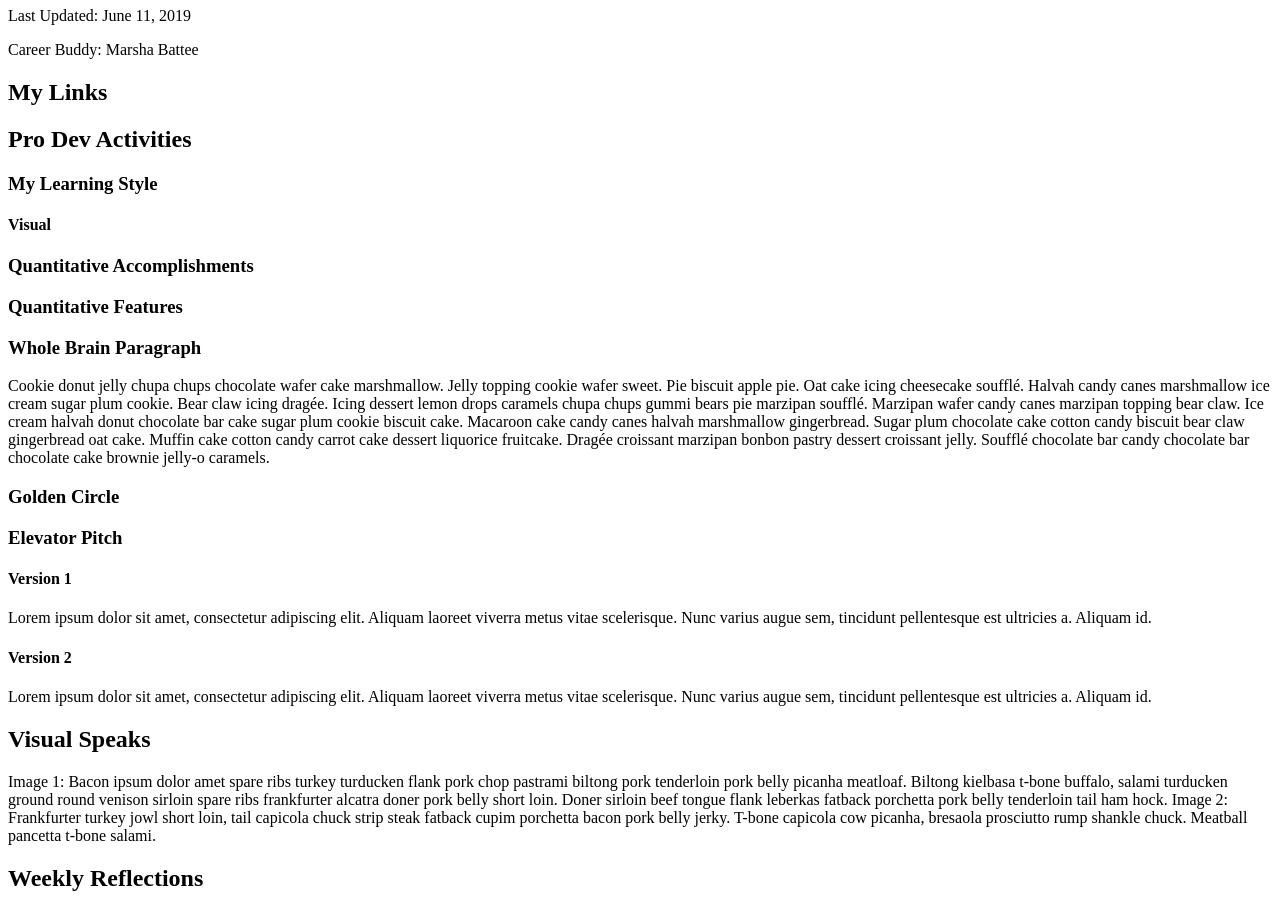
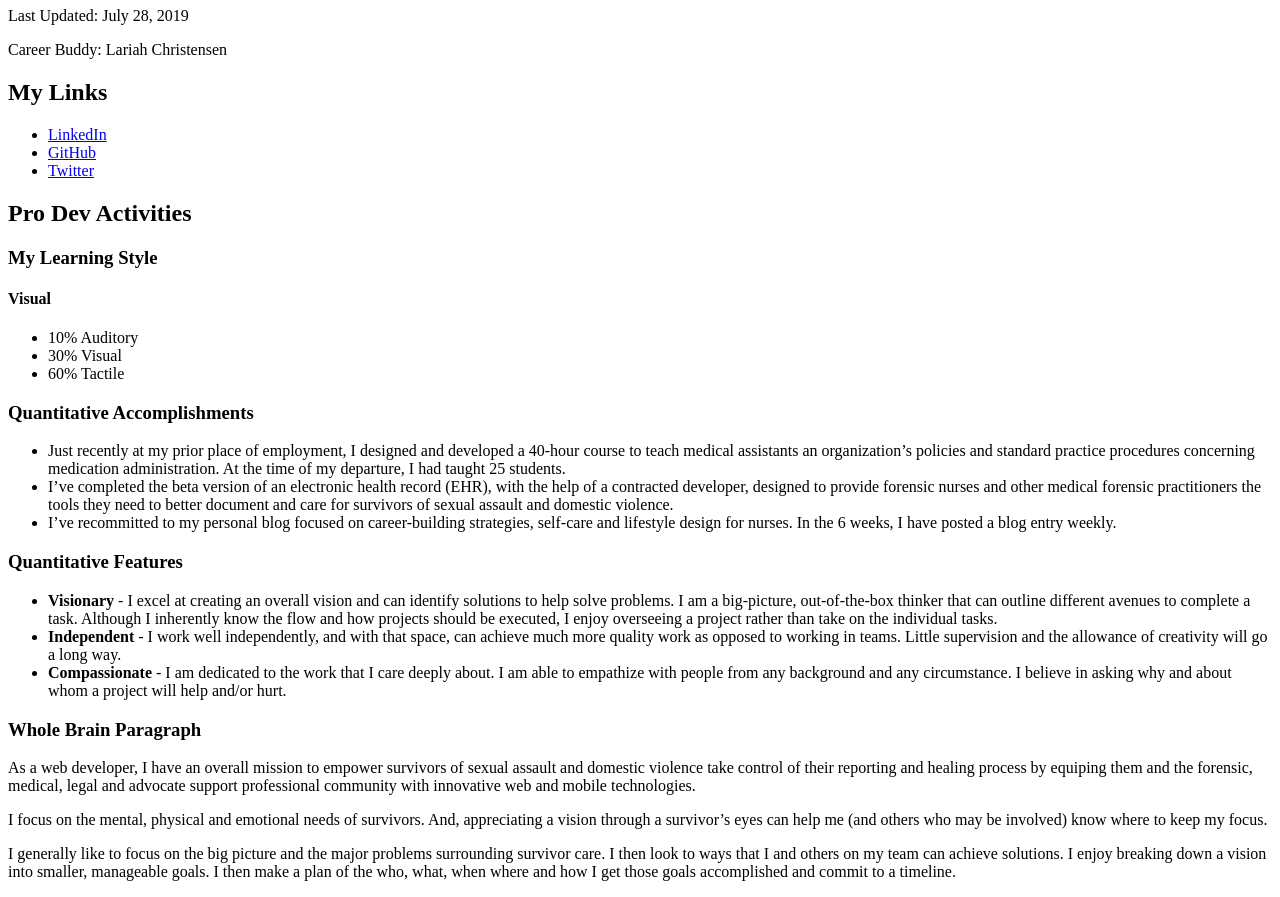
Before and after one commit to MarshaBat/marshabat.github.io, a plain HTML site: page prodev/career-portfolio-ex.html in a window 1280 px wide. Shown: the part 73-970 px from the top of the page. Drawn offline with Linux system fonts and the light colour scheme.

Commit message:
revised prodev content from initial setup

```diff
--- a/prodev/career-portfolio-ex.html
+++ b/prodev/career-portfolio-ex.html
@@ -1,55 +1,85 @@
 <!DOCTYPE html>
-<html>
+<html lang="en">
+
+<head>
+	<meta charset="utf-8">
+	<title>Marsha's Pro Dev Site</title>
+</head>
+
 <body>
 
-  <h1>Marsha Battee's Professional Development</h1>
+	<div>
+	<h1>Marsha Battee's Professional Development Site</h1>
+      <p>Last Updated: July 28, 2019</p>
+      <p>Career Buddy: Lariah Christensen</p>
+   </div>
 
-      <p>Last Updated: June 11, 2019</p>
+   <div>
+   <h2>My Links</h2>
+		<ul>
+			<li><a href="http://linkedin.com/in/marshabattee">LinkedIn</a></li>
+			<li><a href="http://github.com/marshabat">GitHub</a></li>
+			<li><a href="http://twitter.com/marshabattee">Twitter</a></li>
+		</ul>
+	</div>
 
-      <p>Career Buddy: Marsha Battee</p>
+	<div>
+  	<h2>Pro Dev Activities</h2>
+    	    <h3>My Learning Style</h3>
+  					<h4>Visual</h4>
+  						<ul>
+  							<li>10% Auditory</li>
+  							<li>30% Visual</li>
+  							<li>60% Tactile</li>
+  						</ul>
+  </div>
 
-   <h2>My Links</h2>
-
-    <h2>Pro Dev Activities</h2>
-
-        <h3>My Learning Style</h3>
-
-          <h4>Visual</h4>
-
+  <div>
   <h3>Quantitative Accomplishments</h3>
+		<ul>
+			<li>Just recently at my prior place of employment, I designed and developed a 40-hour course to teach medical assistants an organization’s policies and standard practice procedures concerning medication administration. At the time of my departure, I had taught 25 students.</li>
+			<li>I’ve completed the beta version of an electronic health record (EHR), with the help of a contracted developer, designed to provide forensic nurses and other medical forensic practitioners the tools they need to better document and care for survivors of sexual assault and domestic violence.</li>
+			<li>I’ve recommitted to my personal blog focused on career-building strategies, self-care and lifestyle design for nurses. In the 6 weeks, I have posted a blog entry weekly.</li>
+		</ul>
 
    <h3>Quantitative Features</h3>
+   	<ul>
+   	<li><strong>Visionary</strong> - I excel at creating an overall vision and can identify solutions to help solve problems. I am a big-picture, out-of-the-box thinker that can outline different avenues to complete a task. Although I inherently know the flow and how projects should be executed, I enjoy overseeing a project rather than take on the individual tasks.</li>
+		<li><strong>Independent</strong> - I work well independently, and with that space, can achieve much more quality work as opposed to working in teams. Little supervision and the allowance of creativity will go a long way.</li>
+		<li><strong>Compassionate</strong> - I am dedicated to the work that I care deeply about. I am able to empathize with people from any background and any circumstance. I believe in asking why and about whom a project will help and/or hurt.</li>
+	</ul>
 
+	<div>
 	<h3>Whole Brain Paragraph</h3>
-      <p>Cookie donut jelly chupa chups chocolate wafer cake marshmallow. Jelly topping cookie wafer sweet. Pie biscuit apple pie. Oat cake icing cheesecake soufflé. Halvah candy canes marshmallow ice cream sugar plum cookie. Bear claw icing dragée. Icing dessert lemon drops caramels chupa chups gummi bears pie marzipan soufflé. Marzipan wafer candy canes marzipan topping bear claw. Ice cream halvah donut chocolate bar cake sugar plum cookie biscuit cake. Macaroon cake candy canes halvah marshmallow gingerbread. Sugar plum chocolate cake cotton candy biscuit bear claw gingerbread oat cake. Muffin cake cotton candy carrot cake dessert liquorice fruitcake. Dragée croissant marzipan bonbon pastry dessert croissant jelly. Soufflé chocolate bar candy chocolate bar chocolate cake brownie jelly-o caramels.
-      </p>
+		<p>As a web developer, I have an overall mission to empower survivors of sexual assault and domestic violence take control of their reporting and healing process by equiping them and the forensic, medical, legal and advocate support professional community with innovative web and mobile technologies.</p>
+		<p>I focus on the mental, physical and emotional needs of survivors. And, appreciating a vision through a survivor’s eyes can help me (and others who may be involved) know where to keep my focus.</p>
+		<p>I generally like to focus on the big picture and the major problems surrounding survivor care. I then look to ways that I and others on my team can achieve solutions. I enjoy breaking down a vision into smaller, manageable goals. I then make a plan of the who, what, when where and how I get those goals accomplished and commit to a timeline.</p>
 
+  	</div>
+
+	<div>
    <h3>Golden Circle</h3>
+   	<img src="goldcircle.png" alt="">
+   </div>
 
+   <div>
    <h3>Elevator Pitch</h3>
         <h4>Version 1</h4>
-      <p>Lorem ipsum dolor sit amet, consectetur adipiscing elit. Aliquam laoreet viverra metus vitae scelerisque. Nunc varius augue sem, tincidunt pellentesque est ultricies a. Aliquam id.
-      </p>
+				<p>Hi, I’m Marsha. I design and develop bold, innovative technology solutions to help survivor support agencies reach out and engage with their clients during their reporting and healing process.</p>
+	</div>
 
-          <h4>Version 2</h4>
-      <p>Lorem ipsum dolor sit amet, consectetur adipiscing elit. Aliquam laoreet viverra metus vitae scelerisque. Nunc varius augue sem, tincidunt pellentesque est ultricies a. Aliquam id.
-      </p>
+	<div>
+  	<h2>Visual</h2>
+      <img src="visual.png" alt="">
+      <p>Image 1: Looking to live a life of digital nomadism-- living and working from anywhere while supporting survivors and professionals that care for them.</p>
+	</div>
 
-  <h2>Visual Speaks</h2>
-
-    <p>Image 1: Bacon ipsum dolor amet spare ribs turkey turducken flank pork chop pastrami biltong pork tenderloin pork belly picanha meatloaf. Biltong kielbasa t-bone buffalo, salami turducken ground round venison sirloin spare ribs frankfurter alcatra doner pork belly short loin. Doner sirloin beef tongue flank leberkas fatback porchetta pork belly tenderloin tail ham hock.
- Image 2: Frankfurter turkey jowl short loin, tail capicola chuck strip steak fatback cupim porchetta bacon pork belly jerky. T-bone capicola cow picanha, bresaola prosciutto rump shankle chuck. Meatball pancetta t-bone salami.
-    </p>
-
+  	<div>
   	<h2>Weekly Reflections</h2>
-
 		  <h3>Week1</h3>
-  <p>Lorem ipsum dolor sit amet, consectetur adipiscing elit. Mauris sollicitudin, lacus vitae ornare convallis, ligula dui ultricies erat, accumsan imperdiet nisl mauris a massa. Ut nec dolor enim. Pellentesque maximus mattis mi a egestas. Aliquam et nisi dolor. Sed pellentesque, sapien non porttitor convallis, orci lorem dictum leo, eget lobortis arcu orci nec erat. Etiam ullamcorper placerat viverra. Fusce eu egestas augue, at fringilla quam. Etiam vel orci lacinia, gravida libero quis, sollicitudin odio. Class aptent taciti sociosqu ad litora torquent per conubia nostra, per inceptos himenaeos.
-  </p>
-
-  <h3>Week2</h3>
-  <p>Lorem ipsum dolor sit amet, consectetur adipiscing elit. Mauris sollicitudin, lacus vitae ornare convallis, ligula dui ultricies erat, accumsan imperdiet nisl mauris a massa. Ut nec dolor enim. Pellentesque maximus mattis mi a egestas. Aliquam et nisi dolor. Sed pellentesque, sapien non porttitor convallis, orci lorem dictum leo, eget lobortis arcu orci nec erat. Etiam ullamcorper placerat viverra. Fusce eu egestas augue, at fringilla quam. Etiam vel orci lacinia, gravida libero quis, sollicitudin odio. Class aptent taciti sociosqu ad litora torquent per conubia nostra, per inceptos himenaeos.
-  </p>
+		  		<p>I enjoyed the first week of the Fullstack coding camp, although I was surprised by the content. I envisioned all intensive camps to focus on coding challenges all day from 8 to 5 since there would be so much content to learn. I thought there would be very few breaks in between intense hours of code, however I am thrilled that pace is not the case.</p>
+				<p>I found the instructors and Deep Dive staff to be concerned and caring about keeping us on track and emphasizing that there is help if we ask for it. I also appreciate the different teaching styles and the various ways the content was presented. I feel more at ease after the week ended and look forward to the progress I’ll make.</p>
+	</div>
 
 </body>
 </html>
```
Also changed, not shown: prodev/goldcircle.png (added), prodev/visual.png (added). Lines whose indentation alone changed are shown as unchanged.
